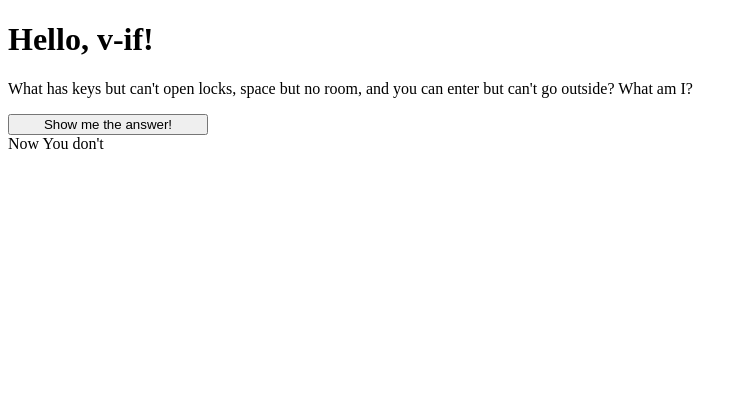
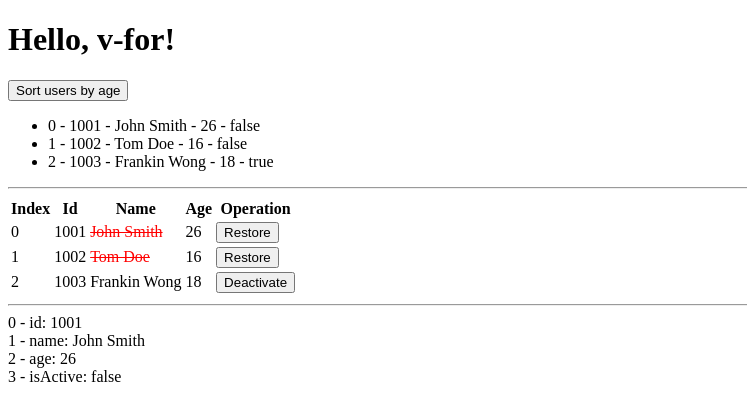
Before and after one commit to Tee123455/learn-vue-3-with-bingyang, a Vue app: page / in a window 1280 px wide. Shown: the top 420 px of the page, without its empty margins (0-747 px from the left). Built offline with nearby package versions, Linux system fonts and the light colour scheme.

Commit message:
list rendering

```diff
--- a/src/App.vue
+++ b/src/App.vue
@@ -1,28 +1,58 @@
+<template>
+  <h1>{{ message }}</h1>
+  <button @click="sortUsersByAge">Sort users by age</button>
+  <ul>
+    <li v-for="(user, index) in users" :key="user.id">
+      {{ index }} - {{ user.id }} - {{ user.name }} - {{ user.age }} -
+      {{ user.isActive }}
+    </li>
+  </ul>
 
-<template>
-  <h1>{{  message }}</h1>
-  <p>
-    What has keys but can't open locks, space but no room, and you can enter but
-    can't go outside? What am I?
-  </p>
-
-  <button style="width: 200px" @click="showAnswer = !showAnswer">
-    {{ !showAnswer ? 'Show me the answer!' : 'Hide Answer!' }}
-  </button>
-
-  <div v-if="showAnswer">A keyboard.</div>
-  <div v-show="showAnswer">A keyboard.</div>
-
-  <div v-if="Math.random() > 0.5">Now you see me</div>
-  <div v-else>Now You don't</div>
+  <hr />
+<table>
+  <tr>
+      <th>Index</th>
+      <th>Id</th>
+      <th>Name</th>
+      <th>Age</th>
+      <th>Operation</th>
+    </tr>
+    <tr v-for="(user, index) in users" :key="user.id">
+      <td>{{ index }}</td>
+      <td>{{ user.id }}</td>
+      <td :class="{ inactive: !user.isActive }">{{ user.name }}</td>
+      <td>{{ user.age }}</td>
+      <td>
+        <button @click="user.isActive = !user.isActive">
+          {{ user.isActive ? 'Deactivate' : 'Restore' }}
+        </button>
+      </td>
+    </tr>
+  </table>
+  <hr>
+  <div v-for="(value, key, index) in users[0]">
+    {{ index }} - {{ key }}: {{ value }}</div>
 </template>
 
 <script setup>
 import { ref } from 'vue'
 
-let message = ref('Hello, v-if!')
+let message = ref('Hello, v-for!')
 
-let showAnswer = ref(false)
+const users = ref([
+  { id: 1001, name: 'John Smith', age: 26, isActive: false },
+  { id: 1002, name: 'Tom Doe', age: 16, isActive: false },
+  { id: 1003, name: 'Frankin Wong', age: 18, isActive: true }
+])
+
+function sortUsersByAge() {
+  users.value.sort((a, b) => a.age - b.age)
+}
 </script>
 
-<style scoped></style>
+<style scoped>
+.inactive {
+  color: red;
+  text-decoration: line-through;
+}
+</style>
```
